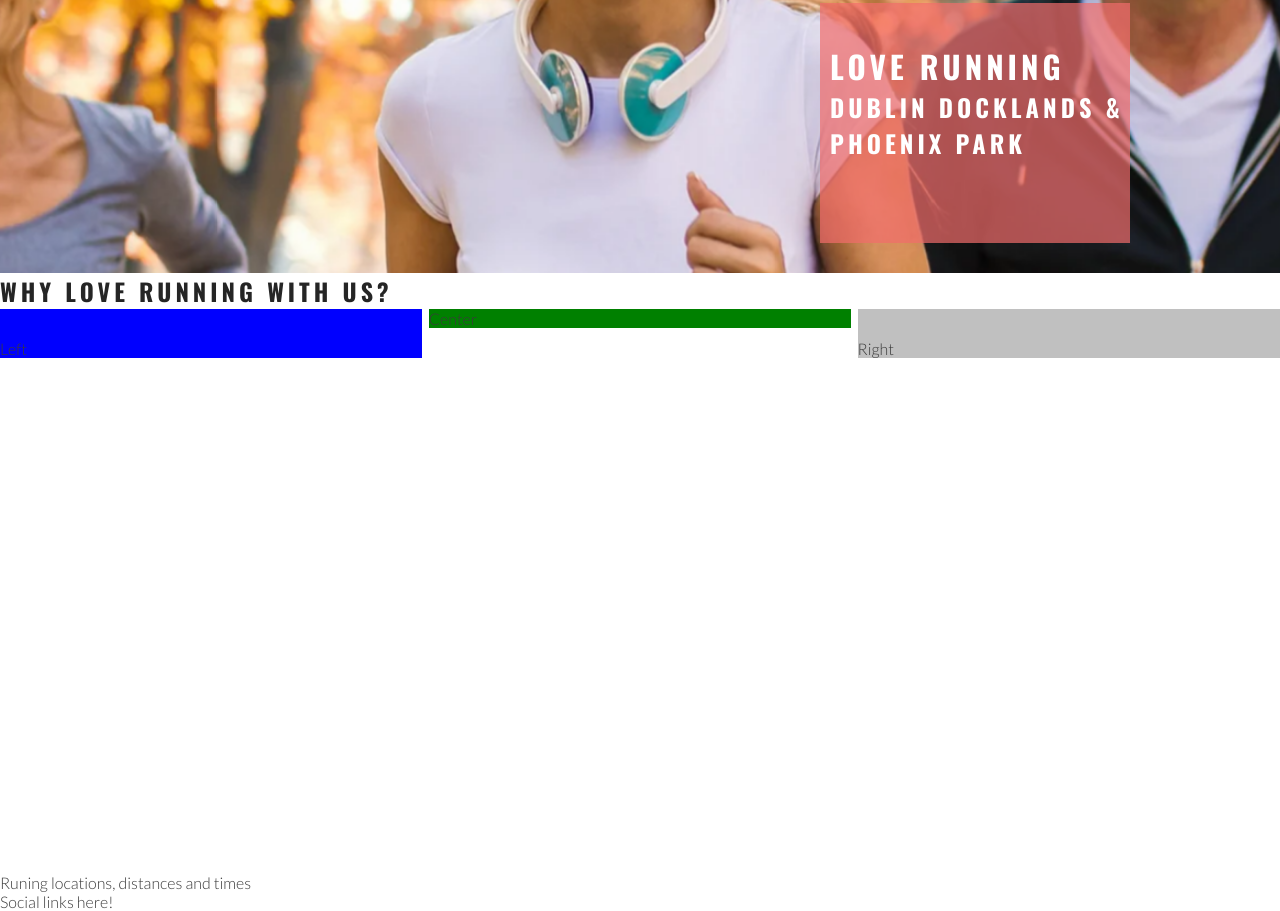
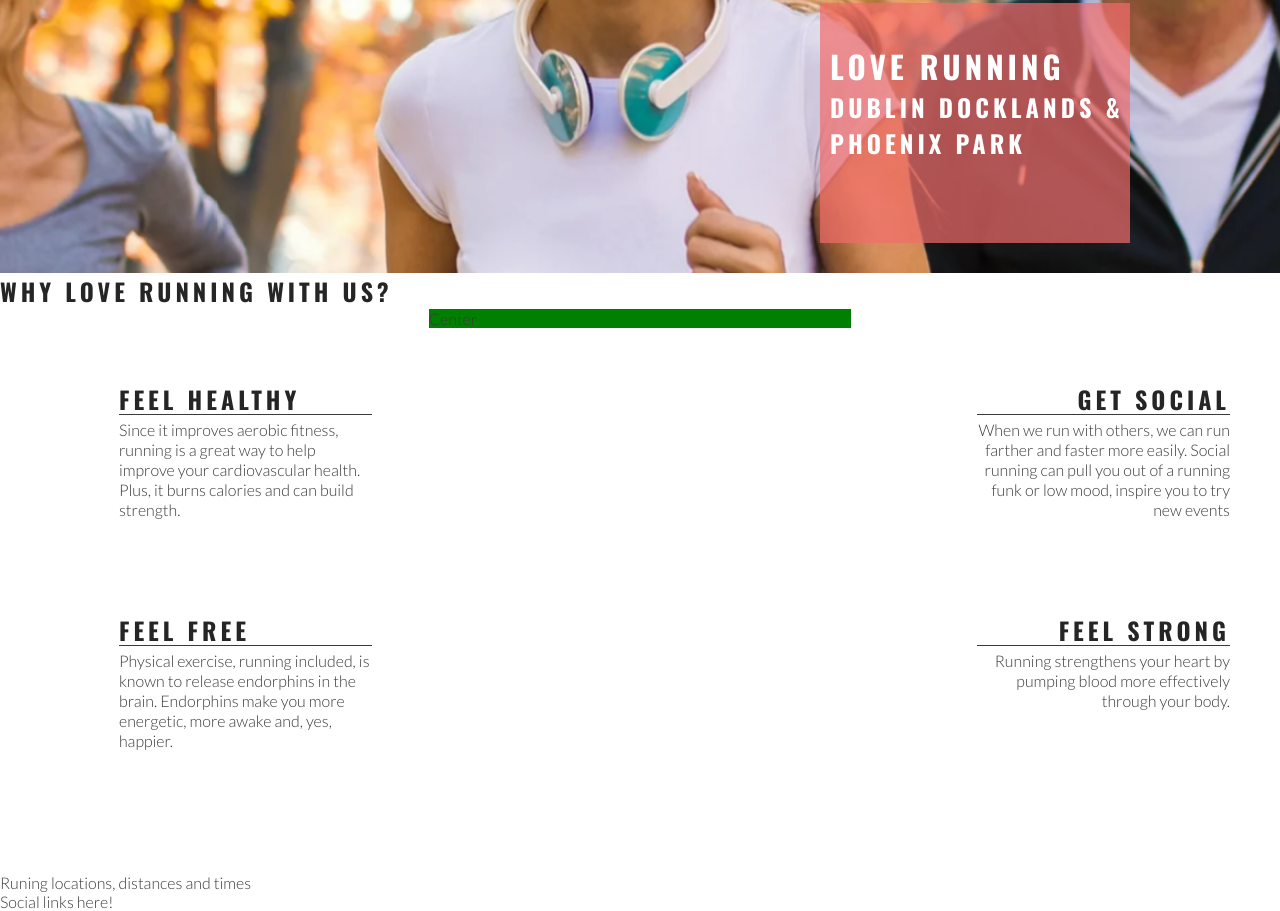
Before and after one commit to bjoernholmlund/love-running, a plain HTML site: page index.html in a window 1280 px wide. Shown: the part 402-1313 px from the top of the page. Drawn offline with nearby package versions, Linux system fonts and the light colour scheme.

Commit message:
Add right about section content and style

```diff
--- a/assets/css/style.css
+++ b/assets/css/style.css
@@ -131,14 +131,13 @@ h1, h2  {
   padding-top: 30px;
   width: 33%;
   float: left;
-  background-color: blue;
+
 }
 
 #right-about {
   padding-top: 30px;
   width: 33%;
   float: right;
-  background-color: silver;
 }
 
 #center-about {
@@ -146,3 +145,33 @@ h1, h2  {
   margin: 0 auto;
   background-color: green;
 }
+
+hr {
+  border-top: 1px solid #3a3a3a;
+  width: 100%;
+  margin: 5px 0;
+}
+
+.left-about-heading {
+  width: 60%;
+  float: right;
+  line-height: 20px;
+  clear: both;
+  margin: 50px;
+}
+
+.right-about-heading {
+  width: 60%;
+  float: right;
+  line-height: 20px;
+  clear: both;
+  margin: 50px;
+}
+
+.right-about-heading h2 {
+  text-align: right;
+}
+
+.right-about-heading p {
+  text-align: right;
+}
--- a/index.html
+++ b/index.html
@@ -49,8 +49,42 @@
     <section id="club-ethos">
         <h1>Why Love Running With Us?</h1>
 
-        <div id="left-about">Left</div>
-        <div id="right-about">Right</div>
+        <div id="left-about">
+
+            <div class="left-about-heading">
+                <h2>Feel Healthy</h2>
+                <hr>
+                <p>
+                Since it improves aerobic fitness, running is a great way to help improve your cardiovascular health. Plus, it burns calories and can build strength.
+                </p>
+
+            </div>
+            <div class="left-about-heading">
+                <h2>Feel Free</h2>
+                <hr>
+                <p>
+                Physical exercise, running included, is known to release endorphins in the brain. Endorphins make you more energetic, more awake and, yes, happier.
+                </p>
+
+            </div>
+        </div>
+        <div id="right-about">
+
+           <div class="right-about-heading">
+                <h2>Get Social</h2>
+                <hr>
+                <p>
+                When we run with others, we can run farther and faster more easily. Social running can pull you out of a running funk or low mood, inspire you to try new events
+                </p>
+          </div>
+
+             <div class="right-about-heading">
+                <h2>Feel Strong</h2>
+                <hr>
+                <p>Running strengthens your heart by pumping blood more effectively through your body.</p>
+              </div>
+
+        </div>
         <div id="center-about">Center</div>
     </section>
 
```
